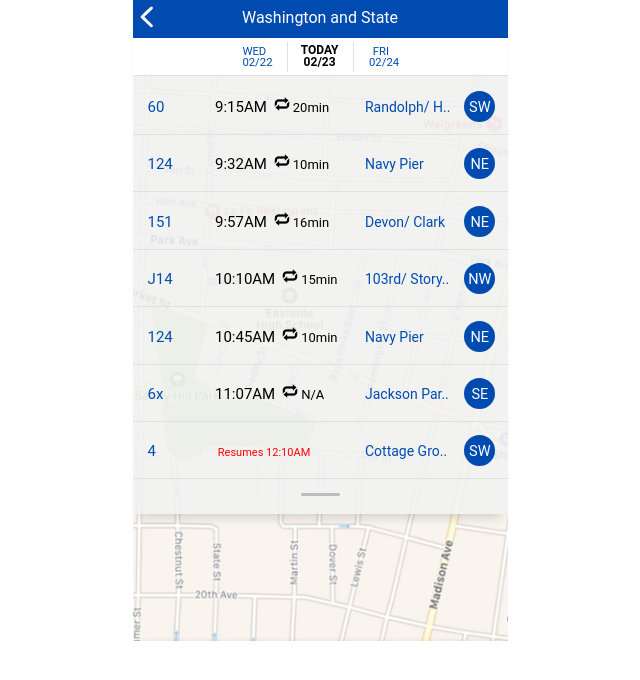
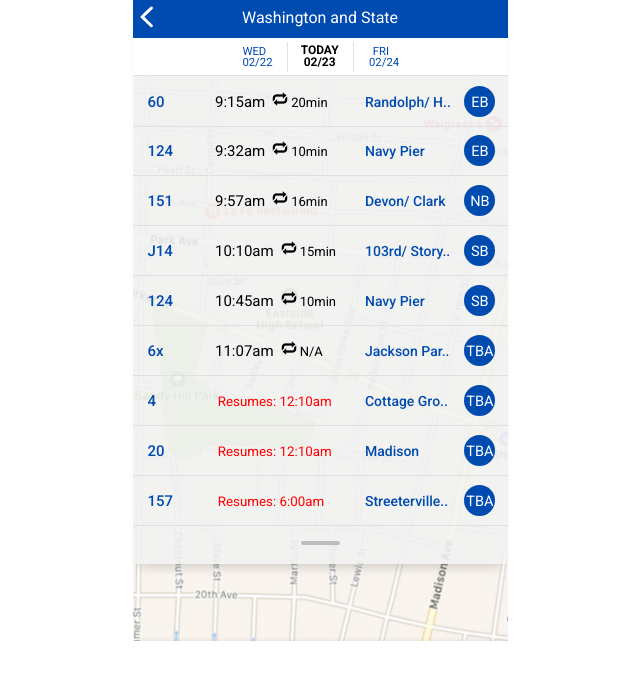
Before and after one commit to manthi/Frontend-Challenge-, a plain HTML site: page index.html in a window 1280 px wide. Shown: the part 26-706 px from the top of the page, without its empty margins (320-960 px from the left). Drawn offline with Linux system fonts and the light colour scheme.

Commit message:
Revision

```diff
--- a/css/style.css
+++ b/css/style.css
@@ -19,7 +19,7 @@ body {
   background-color: #F2F2F2;
   position: absolute;
   width: 375px;
-  height: 540px;
+  height: 590px;
   opacity: 0.87;
   box-shadow: 0px 10px 11px -7px rgba(0,0,0,0.2);
 }
@@ -108,12 +108,12 @@ ul {
   padding-right: -10px;
   font-size: 15px;
   border-bottom: 1.5px solid #E0E0E0;
-  padding-bottom: 12px;
-  padding-top: 8.5px;
+  padding-bottom: 9px;
+  padding-top: 4px;
 }
 
 .first {
-  margin-top: 113px;
+  margin-top: 112px;
 }
 
 li {
@@ -165,13 +165,13 @@ li {
   width: 39px;
   height: 3.3px;
   margin: auto;
-  margin-top: 3.7%;
+  margin-top: 4.2%;
   border-radius: 5px;
   background-color: #BDBDBD;
 }
 
 .small {
-  font-size: 11px;
+  font-size: 10pt;
   margin-left: 2%;
   color: red;
 }
@@ -180,10 +180,6 @@ li {
   font-size: 13px;
 }
 
-.expperiment {
-  display:;
-}
-
 .icon {
 padding: 0 2% 0 5%;
  /* border: 1px solid black; */
--- a/index.html
+++ b/index.html
@@ -6,63 +6,73 @@
     <title>BusyBuy</title>
     <link rel="stylesheet" href="css/reset.css">
     <link rel="stylesheet" href="css/style.css">
+    <link href="https://fonts.googleapis.com/css?family=Roboto:100,300,400,500,700,900" rel="stylesheet">
   </head>
   <body>
     <div class="scrollBox">
     </div>
     <div class="dateBox">
       <nav class="mainBox">
-        <img src="../images/status_bar.png" alt="status bar">
-        <div class="arrow-left">
-          <i class="fa fa-chevron-left fa-inverse fa-2x" aria-hidden="true"></i>
-        </div>
+        <img src="images/status_bar.png" alt="status bar">
         <h4 class="youAreHere">Washington and State</h4>
         <div><span class="a">WED 02/22</span><span class="b">TODAY 02/23</span> <span class="c">FRI 02/24</span>
         </div>
-        <div class="back_arrow"><img src="../images/back_arrow.png" alt="back arrow">
+        <div class="back_arrow"><img src="images/back_arrow.png" alt="back arrow">
         </div>
       </nav>
       <ul class="first">
       <li class="left">60</li>
-      <li class="center">9:15AM<img class="icon" src="../images/repeat_icon.png" alt="repeat icon"><span class="repeat_time">20min</span></li>
+      <li class="center">9:15am<img class="icon" src="images/repeat_icon.png" alt="repeat icon"><span class="repeat_time">20min</span></li>
       <li class="right">Randolph/ H..</li>
-      <li class="far_right">SW</li>
+      <li class="far_right">EB</li>
       </ul>
       <ul>
       <li class="left">124</li>
-      <li class="center">9:32AM<img class="icon" src="../images/repeat_icon.png" alt="repeat icon"><span class="repeat_time">10min</span></li>
+      <li class="center">9:32am<img class="icon" src="images/repeat_icon.png" alt="repeat icon"><span class="repeat_time">10min</span></li>
       <li class="right">Navy Pier</li>
-      <li class="far_right">NE</li>
+      <li class="far_right">EB</li>
       </ul>
       <ul>
       <li class="left">151</li>
-      <li class="center">9:57AM<img class="icon" src="../images/repeat_icon.png" alt="repeat icon"><span class="repeat_time">16min</span></li>
+      <li class="center">9:57am<img class="icon" src="images/repeat_icon.png" alt="repeat icon"><span class="repeat_time">16min</span></li>
       <li class="right">Devon/ Clark</li>
-      <li class="far_right">NE</li>
+      <li class="far_right">NB</li>
       </ul>
       <ul>
       <li class="left">J14</li>
-      <li class="center">10:10AM<img class="icon" src="../images/repeat_icon.png" alt="repea icon"><span class="repeat_time">15min</span></li>
+      <li class="center">10:10am<img class="icon" src="images/repeat_icon.png" alt="repea icon"><span class="repeat_time">15min</span></li>
       <li class="right">103rd/ Story..</li>
-      <li class="far_right">NW</li>
+      <li class="far_right">SB</li>
       </ul>
       <ul>
       <li class="left">124</li>
-      <li class="center">10:45AM<img class="icon" src="../images/repeat_icon.png" alt="repeat icon"><span class="repeat_time">10min</span></li>
+      <li class="center">10:45am<img class="icon" src="images/repeat_icon.png" alt="repeat icon"><span class="repeat_time">10min</span></li>
       <li class="right">Navy Pier</li>
-      <li class="far_right">NE</li>
+      <li class="far_right">SB</li>
       </ul>
       <ul>
       <li class="left">6x</li>
-      <li class="center">11:07AM<img class="icon" src="../images/repeat_icon.png" alt="repeat icon"><span class="repeat_time">N/A</span></li>
+      <li class="center">11:07am<img class="icon" src="images/repeat_icon.png" alt="repeat icon"><span class="repeat_time">N/A</span></li>
       <li class="right">Jackson Par..</li>
-      <li class="far_right">SE</li>
+      <li class="far_right">TBA</li>
       </ul>
       <ul class="expperiment">
       <li class="left">4</li>
-      <li class="center"><span class="small">Resumes 12:10AM</span></li>
+      <li class="center"><span class="small">Resumes: 12:10am</span></li>
       <li class="right">Cottage Gro..</li>
-      <li class="far_right">SW</li>
+      <li class="far_right">TBA</li>
+      </ul>
+      <ul class="expperiment">
+      <li class="left">20</li>
+      <li class="center"><span class="small">Resumes: 12:10am</span></li>
+      <li class="right">Madison</li>
+      <li class="far_right">TBA</li>
+      </ul>
+      <ul class="expperiment">
+      <li class="left">157</li>
+      <li class="center"><span class="small">Resumes: 6:00am</span></li>
+      <li class="right">Streeterville..</li>
+      <li class="far_right">TBA</li>
       </ul>
       <div class="map_scroll">
       </div>
```
